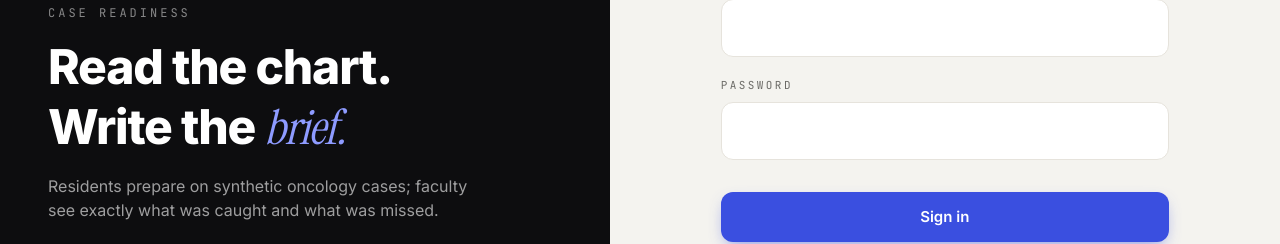
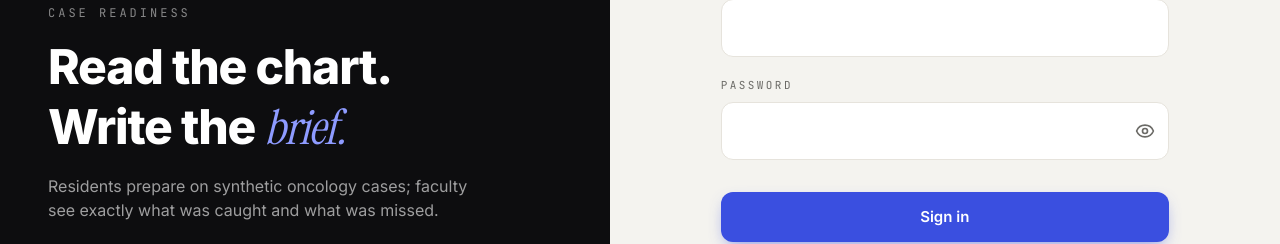
Before and after one commit to atulhooda/ritu-oncoready, a Next.js app in the folder frontend/: page /login in a window 1280 px wide. Shown: the part 296-540 px from the top of the page. Built offline with nearby package versions, Linux system fonts and the light colour scheme; no server answers.

Commit message:
Login: show/hide password

```diff
--- a/frontend/app/login/page.tsx
+++ b/frontend/app/login/page.tsx
@@ -1,6 +1,6 @@
 "use client";
 
-import { Smartphone } from "lucide-react";
+import { Eye, EyeOff, Smartphone } from "lucide-react";
 import Link from "next/link";
 import { useRouter } from "next/navigation";
 import { useEffect, useState } from "react";
@@ -22,6 +22,7 @@ export default function LoginPage() {
   const [values, setValues] = useState({ org: "demo", email: "", password: "" });
   const [error, setError] = useState<string | null>(null);
   const [busy, setBusy] = useState(false);
+  const [showPassword, setShowPassword] = useState(false);
   const [clinicCode, setClinicCode] = useState("");
   const [recent, setRecent] = useState<{ code: string; name: string } | null>(null);
   useEffect(() => setRecent(lastClinic()), []);
@@ -77,13 +78,28 @@ export default function LoginPage() {
             {FIELDS.map((f) => (
               <label key={f.key} className="block">
                 <Label className="mb-2">{f.label}</Label>
-                <input
-                  type={f.type}
-                  value={values[f.key]}
-                  onChange={(e) => setValues({ ...values, [f.key]: e.target.value })}
-                  className="w-full rounded-xl border border-line bg-white px-4 py-3.5 text-lg outline-none focus:border-brand focus:ring-4 focus:ring-brand/15"
-                  required
-                />
+                <span className="relative block">
+                  <input
+                    id={`login-${f.key}`}
+                    type={f.type === "password" && showPassword ? "text" : f.type}
+                    autoComplete={f.type === "password" ? "current-password" : f.type === "email" ? "username" : "organization"}
+                    value={values[f.key]}
+                    onChange={(e) => setValues({ ...values, [f.key]: e.target.value })}
+                    className={`w-full rounded-xl border border-line bg-white px-4 py-3.5 text-lg outline-none focus:border-brand focus:ring-4 focus:ring-brand/15 ${f.type === "password" ? "pr-14" : ""}`}
+                    required
+                  />
+                  {f.type === "password" && (
+                    <button
+                      type="button"
+                      onClick={() => setShowPassword((v) => !v)}
+                      aria-label={showPassword ? "Hide password" : "Show password"}
+                      title={showPassword ? "Hide password" : "Show password"}
+                      className="absolute inset-y-0 right-0 flex w-12 items-center justify-center text-muted hover:text-ink"
+                    >
+                      {showPassword ? <EyeOff size={20} /> : <Eye size={20} />}
+                    </button>
+                  )}
+                </span>
               </label>
             ))}
           </div>
```
